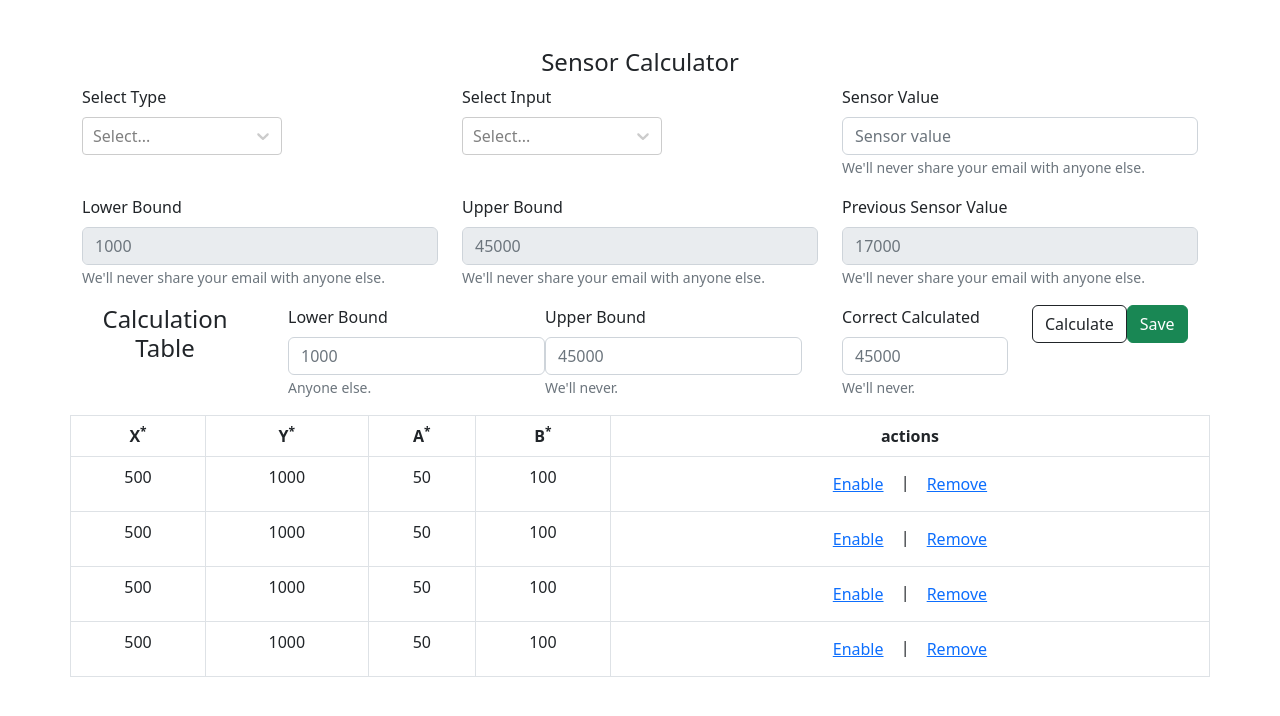
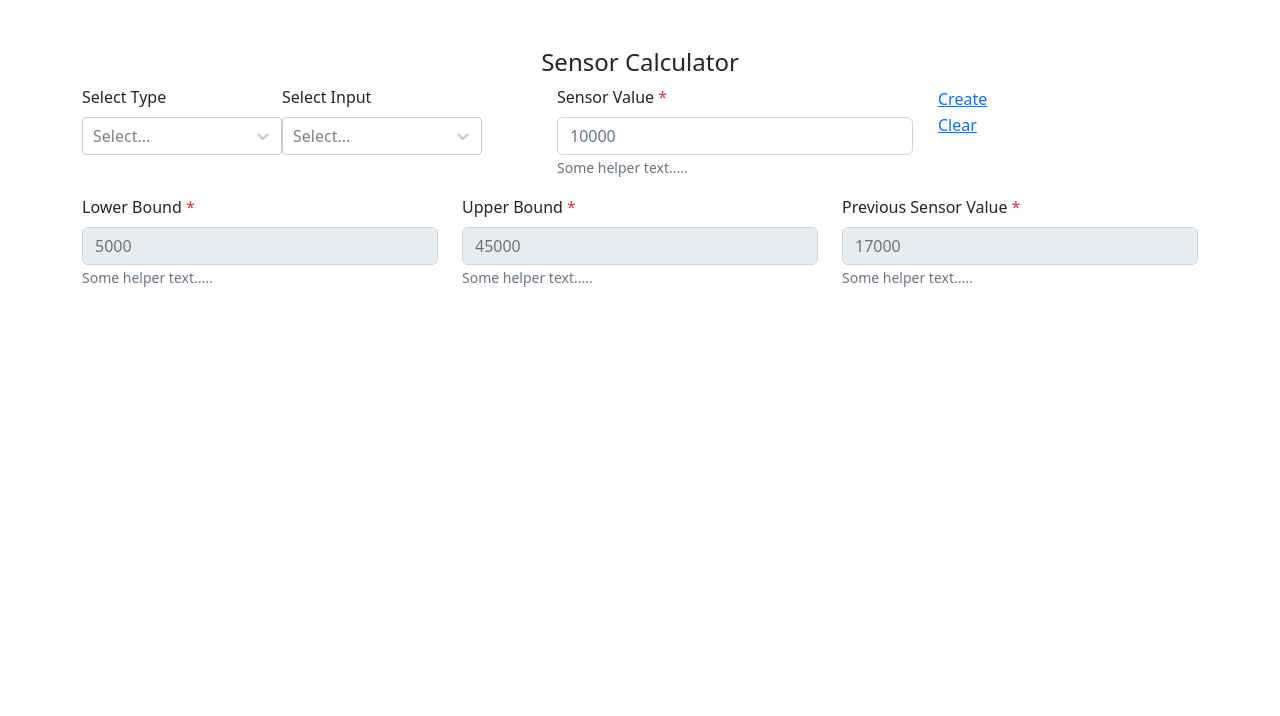
Before and after one commit to nomanfarooq/sensor-calculation-table, a React (Create React App) app: page / in a window 1280 px wide. Shown: the top 716 px of the page. Built offline with nearby package versions, Linux system fonts and the light colour scheme.

Commit message:
dynamic lay out in progress

```diff
--- a/src/components/AnalogueInputTable.js
+++ b/src/components/AnalogueInputTable.js
@@ -130,7 +130,6 @@ export default function AnalogueInputTable({
         /*todo:need to remove below*/
         //onCreateData();
     }, [input])
-
 
     useEffect(() => {
         console.log(dataRow, 'dataRow record updated');
--- a/src/components/CalculationTable.js
+++ b/src/components/CalculationTable.js
@@ -1,53 +1,298 @@
+import { useState, useEffect } from 'react';
 import Table from 'react-bootstrap/Table';
-import { Button } from 'react-bootstrap';
+import { Button, Row, Col } from 'react-bootstrap';
+import { InputText } from './partials/InputText';
+import React from 'react';
 
 function createData ( x, y, a, b ) {
 	return {x, y, a, b};
 }
 
-function CalculationTable () {
+function CalculationTable ( {type, input, create, onResetRec, inputsData, sensorVal, editable, boundValues, ...props} ) {
+
+	const [dataRow, setDataRow] = useState([]);
+	const [bounds, setBounds] = useState({
+		lower: boundValues?.lower, upper: boundValues?.upper,
+	});
+	const [isValidSensVal, setIsValidSensVal] = useState(null);
+
+	const [sensorValue, setSensorValue] = useState(null);
+
+	const [upperBoundInput, setUpperBoundInput] = useState(null);
+	const [lowerBoundInput, setLowerBoundInput] = useState(null);
+
+	const [xyVal, setXyVal] = useState({x: null, y: null});
+	const [isCalculate, setIsCalculate] = useState(true);
+
+	let data = [];
+	let sensorValueApi = sensorVal;
+
+	let a_val;
+	let b_val;
+
+	function calculateInputs ( x_vals, y_vals ) {
+		//point to point varry
+		var x_2coeff = x_vals; //x values
+		var y_2coeff = [1, 1]; //always 1 1
+		var eq_2coeff = y_vals; //y values
+		var eliminator = [];
+		eliminator[0] = [];
+		eliminator[1] = [];
+
+		eliminator[0][0] = y_2coeff[1] * x_2coeff[0];
+		eliminator[0][1] = y_2coeff[1] * eq_2coeff[0];
+
+		eliminator[1][0] = y_2coeff[0] * x_2coeff[1];
+		eliminator[1][1] = y_2coeff[0] * eq_2coeff[1];
+
+		try {
+			a_val = (eliminator[0][1] - eliminator[1][1]) / (eliminator[0][0] - eliminator[1][0]);
+			b_val = (eq_2coeff[0] - x_2coeff[0] * a_val) / y_2coeff[0];
+		} catch ( ex ) {
+			console.log(ex, 'calculation exception');
+			throw ex;
+		}
+	}
+
+	const onCreateData = () => {
+		data.push(createData('', '', '', ''));
+		setDataRow(( arr ) => ([...arr, ...data]));
+	};
+
+	useEffect(() => {
+		if ( inputsData ) {
+			inputsData.sort(( a, b ) => a?.x - b?.x);
+			setDataRow(inputsData);
+			setSensorValue(null);
+		}
+	}, [inputsData]);
+
+	useEffect(() => {
+		input === '' && setDataRow([]);
+		/*todo:need to remove below*/
+		//onCreateData();
+	}, [input]);
+
+	useEffect(() => {
+		console.log(dataRow, 'dataRow record updated');
+		props?.onData(dataRow);
+
+		if ( dataRow?.length <= 1 ) {
+			setIsCalculate(true);
+		}
+
+		if ( dataRow?.length > 1 ) {
+			for ( let i = 0; i < dataRow.length; i++ ) {
+				if ( i >= 1 ) {
+					(dataRow[i]?.x && dataRow[i]?.y) ? setIsCalculate(false) : setIsCalculate(true);
+				}
+			}
+		}
+
+		if ( !dataRow.length ) {
+			setBounds(value => ({...value, lower: null}));
+			setBounds(value => ({...value, upper: null}));
+			setSensorValue(null);
+			setIsValidSensVal(null);
+		}
+	}, [dataRow, xyVal]);
+
+	useEffect(() => {
+		if ( create ) {
+			onCreateData();
+			onResetRec();
+		}
+	}, [create]);
+
+	useEffect(() => {
+		if ( boundValues ) {
+			setBounds(value => ({...value, lower: boundValues?.lower}));
+			setBounds(value => ({...value, upper: boundValues?.upper}));
+		}
+	}, [boundValues]);
+
+	useEffect(() => {
+		if ( sensorValue || sensorValue !== 0 || isNaN(sensorValue) ) {
+			((sensorValue >= bounds?.lower) && (sensorValue <= bounds?.upper))
+				? setIsValidSensVal(true)
+				: setIsValidSensVal(false);
+		}
+		if ( bounds?.lower ) {
+			setLowerBoundInput(false);
+		}
+		if ( bounds?.upper ) {
+			setUpperBoundInput(false);
+		}
+	}, [sensorValue, bounds]);
+
+	const onEnable = ( idx, dataRes ) => {
+		dataRes[idx]?.isEdit !== undefined
+			? dataRes[idx]?.isEdit
+				? dataRes[idx] = {...dataRes[idx], isEdit: false}
+				: dataRes[idx] = {...dataRes[idx], isEdit: true}
+			: dataRes[idx] = {...dataRes[idx], isEdit: true};
+		setDataRow([...dataRes]);
+	};
+
+	const onCalculation = ( dataRes ) => {
+		if ( !sensorValueApi ) {
+			props?.onSensorValueInput(true);
+			return;
+		}
+		if ( !bounds?.lower ) {
+			setLowerBoundInput(true);
+			return;
+		}
+		if ( !bounds?.upper ) {
+			setUpperBoundInput(true);
+			return;
+		}
+		if ( dataRes.length > 1 ) {
+			const lastIndex = dataRes.findLastIndex(item => item);
+			if ( (dataRes[lastIndex]?.x === '') && (dataRes[lastIndex]?.y === '') ) {
+				dataRes.splice(lastIndex, 1);
+			}
+
+			let xVals = [];
+			let yVals = [];
+
+			for ( let i = 0; i < dataRes.length; i++ ) {
+				xVals.push(dataRes[i]?.x);
+				yVals.push(dataRes[i]?.y);
+			}
+
+			for ( let i = 0; i < dataRes.length; i++ ) {
+				if ( (xVals[1] && yVals[1]) ) {
+					calculateInputs([xVals[0], xVals[1]], [yVals[0], yVals[1]]);
+					dataRes[i] = {...dataRes[i], a: a_val, b: b_val};
+					xVals.splice(0, 1);
+					yVals.splice(0, 1);
+				}
+			}
+
+			setDataRow([...dataRes]);
+
+			let x = sensorValueApi;
+			const filterDataRes = dataRes?.filter(item => item?.x <= x);
+			let closestVal = filterDataRes?.reduce(( prev, curr ) => {
+				return (Math.abs(curr?.x - x) < Math.abs(prev?.x - x) ? curr : prev);
+			});
+
+			const updatedSensorVal = onSensorValue(closestVal?.a, closestVal?.b, x);
+			setSensorValue(updatedSensorVal);
+		}
+	};
+
+	const onSensorValue = ( a, b, x ) => {
+		let y = (a) * (x) + (b);
+		return y;
+	};
+
+	const onSaveCalculation = () => {
+		const apiData = {
+			type,
+			input,
+			bounds,
+			sensorValue,
+			'data': dataRow,
+		};
+		console.log(apiData, 'saved api data here');
+	};
+
+	const onRemoveValues = ( idx, dataRes ) => {
+		dataRes.splice(idx, 1);
+		setDataRow([...dataRes]);
+	};
+
 	return (
+		<>
+			{dataRow.length > 0 && (
+				<>
+					<Row className="align-items-center">
+						<Col md={2}>
+							<h5 className="text-left">Calculation Table</h5>
+						</Col>
+						<Col md={6}>
+							<div className="d-flex flex-nowrap justify-content-center align-content-center">
+								<InputText
+									id="lowerBoundPre"
+									inputFormat="number"
+									isEnable={true}
+									label={'Lower Bound'}
+									placeholder={5000}
+									value={bounds?.lower}
+									isImportant={true}
+									onChange={( e ) => {
+										console.log(e.target.value);
+									}}/>
+								<div className="ml-auto">
+									<InputText
+										id="upperBoundPre"
+										inputFormat="number"
+										isEnable={true}
+										label={'Upper Bound'}
+										placeholder={45000}
+										value={bounds?.upper}
+										isImportant={true}
+										onChange={( e ) => {
+											console.log(e.target.value);
+										}}/>
+								</div>
+							</div>
+						</Col>
+						<Col md={2}>
+							<InputText
+								id="CalculatedSensorValue"
+								inputFormat="number"
+								isEnable={true}
+								label={'Correct Calculated'}
+								placeholder={17000}
+								value={sensorValue}
+								isImportant={true}
+								onChange={( e ) => {
+									console.log(e.target.value);
+								}}/>
+						</Col>
+						<Col md={2}>
+							<div className="d-flex flex-nowrap">
+								<Button variant="outline-dark">Calculate</Button>
+								<div className="ml-auto">
+									<Button variant="success">Save</Button>
+								</div>
+							</div>
+						</Col>
+					</Row>
 					<Table bordered hover>
 						<thead>
 						<tr>
-				<th>X<sup>*</sup></th>
-				<th>Y<sup>*</sup></th>
-				<th>A<sup>*</sup></th>
-				<th>B<sup>*</sup></th>
+							<th>x<sup>*</sup></th>
+							<th>y<sup>*</sup></th>
+							<th>a<sup>*</sup></th>
+							<th>b<sup>*</sup></th>
 							<th>actions</th>
 						</tr>
 						</thead>
 						<tbody>
-			<tr>
-				<td>500</td>
-				<td>1000</td>
-				<td>50</td>
-				<td>100</td>
-				<td><Button variant="link">Enable</Button> | <Button variant="link">Remove</Button></td>
+						{dataRow?.map(( item, idx ) => (
+							<tr key={idx}>
+								<td>{item.x}</td>
+								<td>{item.y}</td>
+								<td>{item.a}</td>
+								<td>{item.b}</td>
+								<td><Button variant="link" onClick={( e ) => {
+									e.preventDefault();
+									onEnable(idx, dataRow);
+								}}>Enable</Button> | <Button variant="link" onClick={( e ) => {
+									e.preventDefault();
+									onRemoveValues(idx, dataRow);
+								}}>Remove</Button></td>
 							</tr>
-			<tr>
-				<td>500</td>
-				<td>1000</td>
-				<td>50</td>
-				<td>100</td>
-				<td><Button variant="link">Enable</Button> | <Button variant="link">Remove</Button></td>
-			</tr>
-			<tr>
-				<td>500</td>
-				<td>1000</td>
-				<td>50</td>
-				<td>100</td>
-				<td><Button variant="link">Enable</Button> | <Button variant="link">Remove</Button></td>
-			</tr>
-			<tr>
-				<td>500</td>
-				<td>1000</td>
-				<td>50</td>
-				<td>100</td>
-				<td><Button variant="link">Enable</Button> | <Button variant="link">Remove</Button></td>
-			</tr>
+						))}
 						</tbody>
 					</Table>
+				</>
+			)}
+		</>
 	);
 }
 
--- a/src/components/SensorCalculator.js
+++ b/src/components/SensorCalculator.js
@@ -2,6 +2,7 @@ import React, { useState } from 'react';
 import { Container, Row, Col, Form, Button } from 'react-bootstrap';
 import Select from 'react-select';
 import CalculationTable from './CalculationTable';
+import { InputText } from './partials/InputText';
 
 //Need this data via api
 const statusList = [
@@ -106,16 +107,70 @@ const select2Styles = {
 	},
 };
 
+const ActionButtons = ( {input, data, onCreate, onClear, editable} ) => {
+	return (
+		<>
+			<div className="flex flex-nowrap justify-end">
+				<Button
+					variant="link"
+					disabled={input}
+					className="p-0 text-primary"
+					onClick={() => onCreate()}>
+					Create
+				</Button>
+
+				{!data?.length > 0 && (
+					<div className="ml-auto">
+						<Button
+							variant="link"
+							disabled={data?.length && editable}
+							className="p-0 text-primary"
+							onClick={() => onClear()}>
+							Clear
+						</Button>
+					</div>
+				)}
+			</div>
+		</>
+	);
+};
+
 const SensorCalculator = () => {
 	const [loading, setLoading] = useState(false);
 	const [inputType, setInputType] = useState('');
 	const [input, setInput] = useState('');
 
+	const [filteredAnalogueTypesList, setFilteredAnalogueTypesList] = useState(analogueInputsTypes);
+	const [filteredAnalogueInputsList, setFilteredAnalogueInputsList] = useState([]);
+	const [record, setRecord] = useState(null);
+	const [editable, setEditable] = useState(true);
+	const [dataRow, setDataRow] = useState([]);
+	const [analogueInputType, setAnalogueInputType] = useState('');
+	const [analogueInput, setAnalogueInput] = useState({input1: ''});
+	const [inputData, setInputData] = useState([]);
+	const [sensorValue, setSensorValue] = useState();
+	const [sensorInputValue, setSensorInputValue] = useState(null);
+	const [bounds, setBounds] = useState({});
+	const [isValidSensVal, setIsValidSensVal] = useState(null);
+
+	const onCreateRecord = () => {
+		setRecord(true);
+	};
+
+	const onClearRecord = () => {
+		setInputData([]);
+	};
+
+	const onResetRecord = () => {
+		setRecord(false);
+	};
+
 	return (
 		<Container className="mt-5">
 			<h4>Sensor Calculator</h4>
 			<Row>
-				<Col md={4} className="text-start">
+				<Col md={5} className="text-start">
+					<div className="d-flex flex-nowrap">
 						<Form>
 							<Form.Group className="mb-3" controlId="formBasicEmail">
 								<Form.Label>Select Type</Form.Label>
@@ -135,8 +190,7 @@ const SensorCalculator = () => {
 								/>
 							</Form.Group>
 						</Form>
-				</Col>
-				<Col md={4} className="text-start">
+						<div className="ml-4">
 							<Form>
 								<Form.Group className="mb-3" controlId="formBasicEmail">
 									<Form.Label>Select Input</Form.Label>
@@ -156,104 +210,84 @@ const SensorCalculator = () => {
 									/>
 								</Form.Group>
 							</Form>
+						</div>
+					</div>
 				</Col>
 				<Col md={4} className="text-start">
-					<Form>
-						<Form.Group className="mb-3" controlId="formBasicEmail">
-							<Form.Label>Sensor Value</Form.Label>
-							<Form.Control type="text" placeholder="Sensor value"/>
-							<Form.Text className="text-muted">
-								We'll never share your email with anyone else.
-							</Form.Text>
-						</Form.Group>
-					</Form>
+					<InputText
+						id="sensorVal"
+						inputFormat="number"
+						isEnable={false}
+						label={'Sensor Value'}
+						placeholder={10000}
+						value={sensorValue}
+						isImportant={true}
+						onChange={( e ) => {
+							console.log(e.target.value);
+						}}/>
+				</Col>
+				<Col md={3} className="text-start">
+					<ActionButtons
+						input={analogueInput?.input1}
+						data={inputData}
+						onCreate={() => onCreateRecord()}
+						onClear={onClearRecord}
+						editable={editable}/>
 				</Col>
 			</Row>
 			<Row>
 				<Col md={4} className="text-start">
-					<Form>
-						<Form.Group className="mb-3" controlId="lowerBoundPre">
-							<Form.Label>Lower Bound</Form.Label>
-							<Form.Control type="text" placeholder="1000" disabled={true}/>
-							<Form.Text className="text-muted">
-								We'll never share your email with anyone else.
-							</Form.Text>
-						</Form.Group>
-					</Form>
+					<InputText
+						id="lowerBoundPre"
+						inputFormat="number"
+						isEnable={true}
+						label={'Lower Bound'}
+						placeholder={5000}
+						value={bounds?.lower}
+						isImportant={true}
+						onChange={( e ) => {
+							console.log(e.target.value);
+						}}/>
 				</Col>
 				<Col md={4} className="text-start">
-					<Form>
-						<Form.Group className="mb-3" controlId="upperBoundPre">
-							<Form.Label>Upper Bound</Form.Label>
-							<Form.Control type="text" placeholder="45000" disabled={true}/>
-							<Form.Text className="text-muted">
-								We'll never share your email with anyone else.
-							</Form.Text>
-						</Form.Group>
-					</Form>
+					<InputText
+						id="upperBoundPre"
+						inputFormat="number"
+						isEnable={true}
+						label={'Upper Bound'}
+						placeholder={45000}
+						value={bounds?.upper}
+						isImportant={true}
+						onChange={( e ) => {
+							console.log(e.target.value);
+						}}/>
 				</Col>
 				<Col md={4} className="text-start">
-					<Form>
-						<Form.Group className="mb-3" controlId="preSensorValue">
-							<Form.Label>Previous Sensor Value</Form.Label>
-							<Form.Control type="text" placeholder="17000" disabled={true}/>
-							<Form.Text className="text-muted">
-								We'll never share your email with anyone else.
-							</Form.Text>
-						</Form.Group>
-					</Form>
+					<InputText
+						id="preSensorValue"
+						inputFormat="number"
+						isEnable={true}
+						label={'Previous Sensor Value'}
+						placeholder={17000}
+						value={sensorValue}
+						isImportant={true}
+						onChange={( e ) => {
+							console.log(e.target.value);
+						}}/>
 				</Col>
 			</Row>
 			<Row>
-				<Col md={2}>
-					<h4>Calculation Table</h4>
-				</Col>
-				<Col md={6}>
-					<div className="d-flex flex-nowrap justify-content-center align-content-center">
-						<Form className="text-start">
-							<Form.Group className="mb-3" controlId="lowerBoundPre">
-								<Form.Label>Lower Bound</Form.Label>
-								<Form.Control type="text" placeholder="1000"/>
-								<Form.Text className="text-muted">
-									Anyone else.
-								</Form.Text>
-							</Form.Group>
-						</Form>
-						<div className="ml-auto">
-							<Form className="text-start">
-								<Form.Group className="mb-3" controlId="upperBoundPre">
-									<Form.Label>Upper Bound</Form.Label>
-									<Form.Control type="text" placeholder="45000"/>
-									<Form.Text className="text-muted">
-										We'll never.
-									</Form.Text>
-								</Form.Group>
-							</Form>
-						</div>
-					</div>
-				</Col>
-				<Col md={2}>
-					<Form className="text-start">
-						<Form.Group className="mb-3" controlId="upperBoundPre">
-							<Form.Label>Correct Calculated</Form.Label>
-							<Form.Control type="text" placeholder="45000"/>
-							<Form.Text className="text-muted">
-								We'll never.
-							</Form.Text>
-						</Form.Group>
-					</Form>
-				</Col>
-				<Col md={2}>
-					<div className="d-flex flex-nowrap">
-						<Button variant="outline-dark">Calculate</Button>
-						<div className="ml-auto">
-							<Button variant="success">Save</Button>
-						</div>
-					</div>
-				</Col>
-			</Row>
-			<Row>
-				<CalculationTable/>
+				<CalculationTable
+					type={analogueInputType}
+					input={analogueInput?.input1}
+					create={record}
+					onResetRec={onResetRecord}
+					inputsData={inputData}
+					sensorVal={sensorValue}
+					editable={editable}
+					boundValues={bounds}
+					onData={( data ) => setDataRow(data)}
+					onSensorValueInput={( data ) => setSensorInputValue(data)}/>
 			</Row>
 		</Container>
 	);
--- /dev/null
+++ b/src/components/partials/InputText.js
@@ -0,0 +1,16 @@
+import React from 'react';
+import { Form } from 'react-bootstrap';
+
+export const InputText = ( {id, label, inputFormat, value, placeholder, isEnable, helperText, isImportant, onChange} ) => {
+	return (
+		<Form>
+			<Form.Group className="mb-3" controlId={id}>
+				<Form.Label>{label} {isImportant && <span className="text-danger">*</span>}</Form.Label>
+				<Form.Control type={inputFormat ?? 'text'} value={value} placeholder={placeholder} disabled={isEnable} onChange={onChange}/>
+				<Form.Text className="text-muted">
+					{`${helperText ?? `Some helper text.....`}`}
+				</Form.Text>
+			</Form.Group>
+		</Form>
+	);
+};
```
Lines whose indentation alone changed are shown as unchanged.
